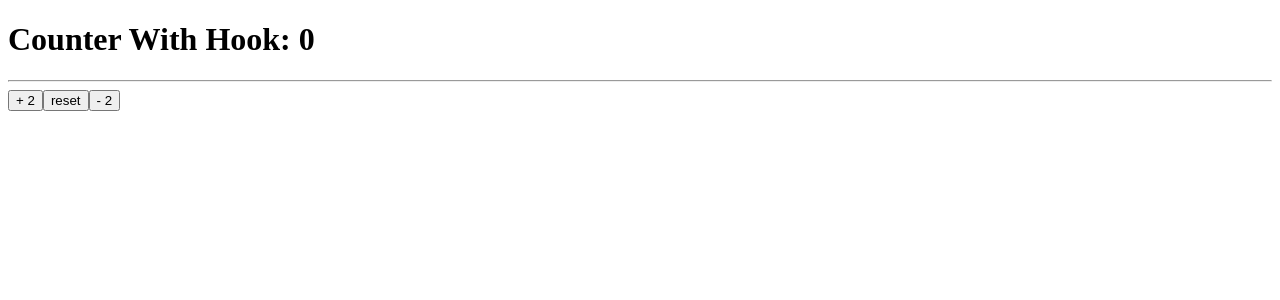
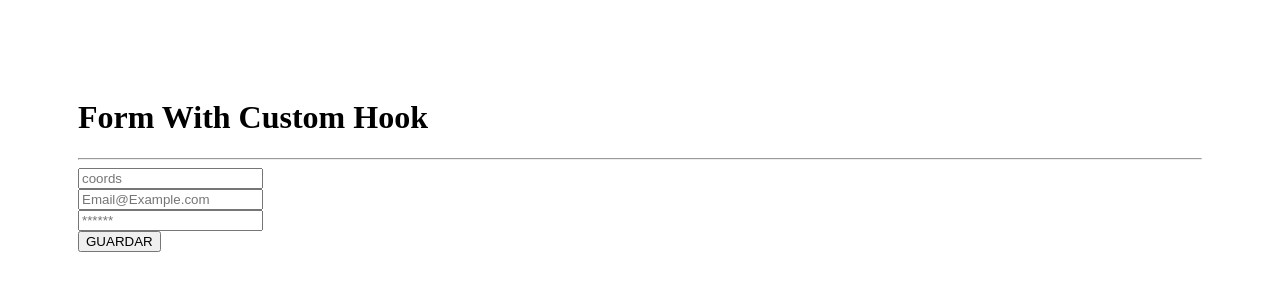
Before and after one commit to MatiasAndino/React-Ejercicio-2, a React app: page / in a window 1280 px wide. Shown: the top 300 px of the page. Built offline with nearby package versions, Linux system fonts and the light colour scheme; the HTML template or start-up script is replaced by a standard one.

Commit message:
useEffect y customs hooks

```diff
--- /dev/null
+++ b/src/components/02-useEffect/FormWithCustomHook.jsx
@@ -0,0 +1,69 @@
+import React, { useEffect } from 'react';
+import { useForm } from '../../hooks/useForm';
+import './effect.css';
+
+export const FormWithCustomHook = () => {
+
+    const [formValues, handleInputChange] = useForm({
+        name: '',
+        email: '',
+        password: '',
+    });
+
+    const {name, email, password} = formValues;
+
+    useEffect(() => {
+        console.log('el email cambio');
+    }, [email])
+
+    const handleSubmit = (e) => {
+        e.preventDefault();
+        console.log(formValues);
+    }
+
+    return (
+        <form onSubmit={handleSubmit}>
+            <h1>Form With Custom Hook</h1>
+            <hr />
+            <div className="form-group">
+                <input
+                    type="text"
+                    name="name"
+                    className="form-control"
+                    placeholder="coords"
+                    autoComplete="off"
+                    value={ name }
+                    onChange={ handleInputChange }
+                />
+            </div>
+
+            <div className="form-group">
+                <input
+                    type="email"
+                    name="email"
+                    className="form-control"
+                    placeholder="Email@Example.com"
+                    autoComplete="off"
+                    value={ email }
+                    onChange={ handleInputChange }
+                />
+            </div>
+
+            <div className="form-group">
+                <input
+                    type="password"
+                    name="password"
+                    className="form-control"
+                    placeholder="******"
+                    value={ password }
+                    onChange={ handleInputChange }
+                />
+            </div>
+
+            <button type='submit' className='btn btn-primary'>
+                GUARDAR
+            </button>
+
+        </form>
+    )
+}
--- /dev/null
+++ b/src/components/02-useEffect/SimpleForm.jsx
@@ -0,0 +1,55 @@
+import React, {useEffect, useState} from 'react';
+import { Message } from './Message';
+import './effect.css';
+
+export const SimpleForm = () => {
+
+    const [formState, setFormState] = useState({
+        name: '',
+        email: '',
+    });
+
+    const {name, email} = formState;
+
+    useEffect(() => {
+
+    })
+
+    const handleInputChange = ({ target }) => {
+        setFormState({
+            ...formState,
+            [target.name]: target.value,
+        })
+    }
+
+    return (
+        <>
+            <h1>useEffect</h1>
+            <hr />
+            <div className="form-group">
+                <input
+                    type="text"
+                    name="name"
+                    className="form-control"
+                    placeholder="coords"
+                    autoComplete="off"
+                    value={ name }
+                    onChange={ handleInputChange }
+                />
+            </div>
+            <div className="form-group">
+                <input
+                    type="email"
+                    name="email"
+                    className="form-control"
+                    placeholder="Email@Example.com"
+                    autoComplete="off"
+                    value={ email }
+                    onChange={ handleInputChange }
+                />
+            </div>
+
+            { (name === 'coords') && <Message />}
+        </>
+    )
+}
--- /dev/null
+++ b/src/components/02-useEffect/effect.css
@@ -0,0 +1,3 @@
+body {
+    padding: 70px;
+}
--- /dev/null
+++ b/src/hooks/useForm.js
@@ -0,0 +1,14 @@
+import { useState } from "react"
+
+export const useForm = (initialState = {}) => {
+    const [values, setValues] = useState(initialState);
+
+    const handleInputChange = ({ target }) => {
+        setValues({
+            ...values,
+            [ target.name ]: target.value
+        });
+    }
+
+    return [values, handleInputChange];
+}
--- a/src/main.jsx
+++ b/src/main.jsx
@@ -2,13 +2,17 @@ import React from 'react'
 import ReactDOM from 'react-dom/client'
 // import HockApp from './HockApp.jsx'
 // import {CounterApp} from './components/01-useState/CounterApp'
-import {CounterWithCustomHook} from './components/01-useState/CounterWithCustomHook'
+// import {CounterWithCustomHook} from './components/01-useState/CounterWithCustomHook'
+// import { SimpleForm } from './components/02-useEffect/SimpleForm'
+import { FormWithCustomHook } from './components/02-useEffect/FormWithCustomHook'
 import './index.css'
 
 ReactDOM.createRoot(document.getElementById('root')).render(
   <React.StrictMode>
     {/* <HockApp /> */}
     {/* <CounterApp /> */}
-    <CounterWithCustomHook />
+    {/* <CounterWithCustomHook /> */}
+    {/* <SimpleForm /> */}
+    <FormWithCustomHook />
   </React.StrictMode>,
 )
```
Also changed, not shown: src/components/02-useEffect/Message.jsx (added, +29 -0 lines).
